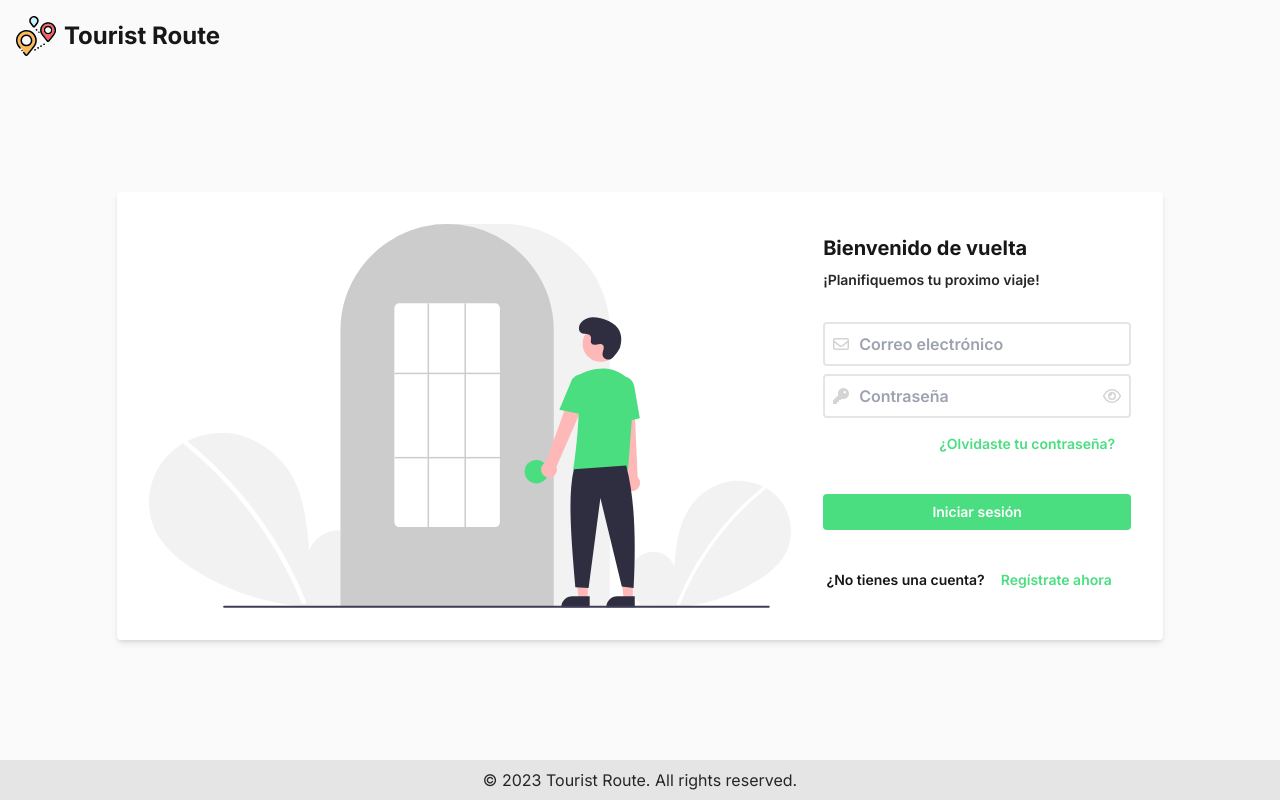
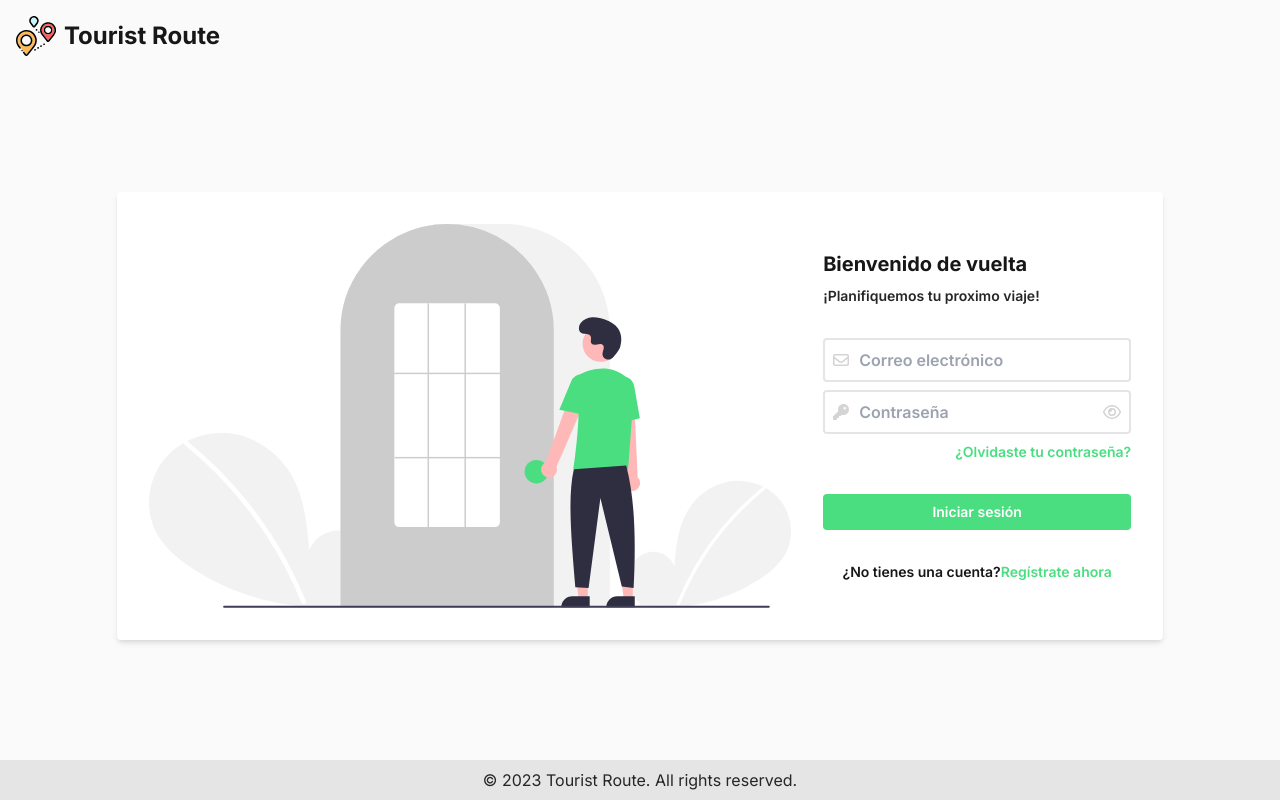
Before and after one commit to No-Country/c11-27-t-node-react, a React (Vite) app in the folder client/: page /auth in a window 1280 px wide. Built offline with nearby package versions, Linux system fonts and the light colour scheme; no server answers.

Commit message:
feat: 💄 button ui improvements

```diff
--- a/client/src/components/Ui/Button.jsx
+++ b/client/src/components/Ui/Button.jsx
@@ -83,6 +83,12 @@ const Button = ({
       textStyle =
         "text-blue-500 hover:text-blue-600 focus:text-blue-700 disabled:text-gray-400";
       break;
+    case "white":
+      buttonColor =
+        "bg-white text-neutral-900 hover:bg-gray-200 focus:bg-gray-300 disabled:bg-gray-200 disabled:text-gray-400";
+      textStyle =
+        "text-neutral-900 hover:text-gray-800 focus:text-gray-800 disabled:text-gray-400";
+      break;
     default:
       buttonColor =
         "bg-green-400 text-white hover:bg-green-500 focus:bg-green-600 disabled:bg-gray-200 disabled:text-gray-400";
@@ -92,13 +98,14 @@ const Button = ({
 
   const disabledStyle = "cursor-not-allowed";
   const iconOnlyStyle = "p-1";
+  const noPaddingStyle = variant === "text" ? "" : "px-4 py-2";
 
   return (
     <button
       type={type}
       onClick={onClick}
       disabled={disabled}
-      className={`${baseStyle} ${iconOnly ? iconOnlyStyle : "px-4 py-2"} ${
+      className={`${baseStyle} ${iconOnly ? iconOnlyStyle : noPaddingStyle} ${
         variant === "text" ? textStyle : buttonColor
       } ${disabled ? disabledStyle : ""} ${fullWidth ? "w-full" : ""}`}
     >
```
